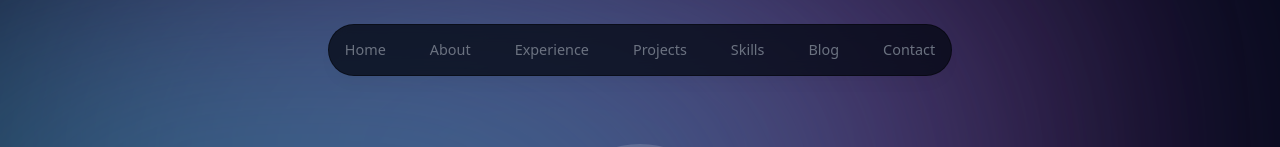
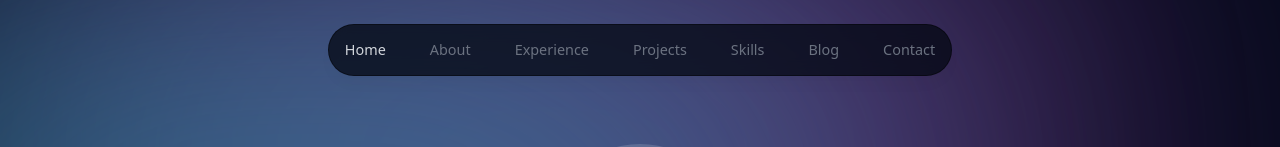
Before and after one commit to MohitCode17/Mohit-personal-portfolio, a React (Vite) app: page / in a window 1280 px wide. Shown: the top 147 px of the page. Built offline with nearby package versions, Linux system fonts and the light colour scheme; no server answers.

Commit message:
improve header active link logic

```diff
--- a/src/components/sub-components/Header.jsx
+++ b/src/components/sub-components/Header.jsx
@@ -1,4 +1,5 @@
 import { motion } from "framer-motion";
+import { useEffect, useState } from "react";
 import { useLocation } from "react-router-dom";
 
 const links = [
@@ -34,7 +35,13 @@ const links = [
 
 const Header = () => {
   const location = useLocation();
-  const currentHashActive = location.hash;
+  const [currentHashActive, setCurrentHashActive] = useState(
+    location.hash || "#home"
+  );
+
+  useEffect(() => {
+    setCurrentHashActive(location.hash || "#home");
+  }, [location]);
 
   return (
     <header className="z-[999] relative">
--- a/src/components/sub-components/Loader.jsx
+++ b/src/components/sub-components/Loader.jsx
@@ -1,60 +1,15 @@
+import loader from "../../assets/loader.gif";
+
 const Loader = () => {
   return (
-    <div className="flex flex-col items-center justify-center min-h-screen">
-      {/* <svg
-        xmlns="http://www.w3.org/2000/svg"
-        viewBox="0 0 200 200"
-        width={200}
-        height={200}
-      >
-        <rect
-          fill="#F2F2F2"
-          stroke="#F2F2F2"
-          stroke-width="15"
-          stroke-linejoin="round"
-          width="30"
-          height="30"
-          x="85"
-          y="85"
-          rx="0"
-          ry="0"
-        >
-          <animate
-            attributeName="rx"
-            calcMode="spline"
-            dur="2"
-            values="15;15;5;15;15"
-            keySplines=".5 0 .5 1;.8 0 1 .2;0 .8 .2 1;.5 0 .5 1"
-            repeatCount="indefinite"
-          ></animate>
-          <animate
-            attributeName="ry"
-            calcMode="spline"
-            dur="2"
-            values="15;15;10;15;15"
-            keySplines=".5 0 .5 1;.8 0 1 .2;0 .8 .2 1;.5 0 .5 1"
-            repeatCount="indefinite"
-          ></animate>
-          <animate
-            attributeName="height"
-            calcMode="spline"
-            dur="2"
-            values="30;30;1;30;30"
-            keySplines=".5 0 .5 1;.8 0 1 .2;0 .8 .2 1;.5 0 .5 1"
-            repeatCount="indefinite"
-          ></animate>
-          <animate
-            attributeName="y"
-            calcMode="spline"
-            dur="2"
-            values="40;170;40;"
-            keySplines=".6 0 1 .4;0 .8 .2 1"
-            repeatCount="indefinite"
-          ></animate>
-        </rect>
-      </svg> */}
-      <img src="./loading.gif" alt="loading..." />
-      <p className="mt-2 text-2xl font-semibold">Please wait...</p>
+    <div className="flex flex-col items-center justify-center min-h-screen bg-[#001d2f]">
+      <div className="w-[200px] h-[200px]">
+        <img
+          src={loader}
+          alt="loading..."
+          className="w-full h-full object-cover"
+        />
+      </div>
     </div>
   );
 };
```
Also changed, not shown: src/assets/loader.gif (added), src/assets/loading.gif (deleted).
